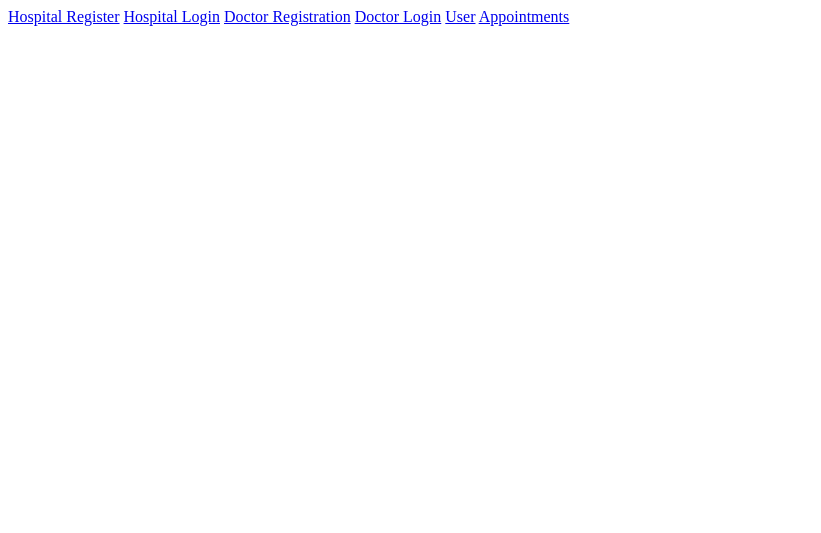
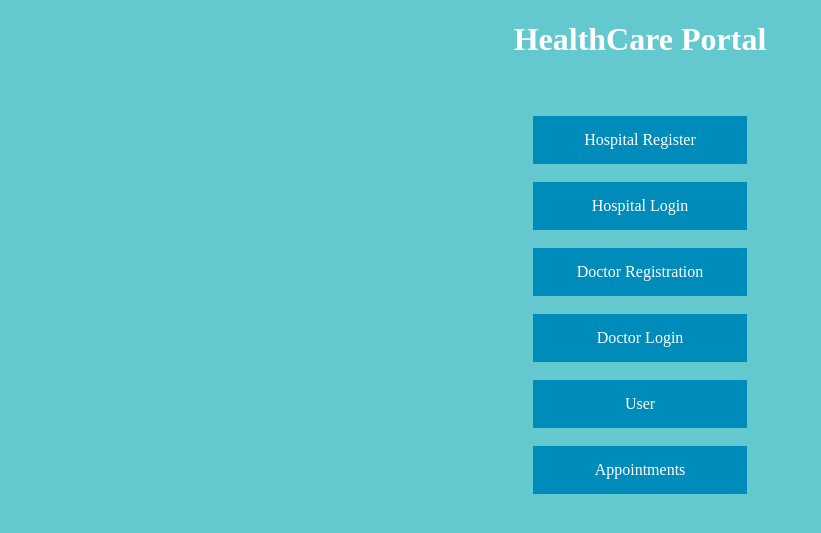
Before and after one commit to bhavyacontractor/G12_Healthcare, a Flask app: page / in a window 1280 px wide. Shown: the top 533 px of the page, without its empty margins (0-821 px from the left). Run offline with Flask 2, Linux system fonts and the light colour scheme; some libraries are stand-ins or nearby versions.

Commit message:
Update home.html

```diff
--- a/templates/home.html
+++ b/templates/home.html
@@ -2,14 +2,23 @@
 <html lang="en">
 <head>
     <meta charset="UTF-8">
-    <title>Title</title>
+    <title>Home</title>
+    <link rel="stylesheet" href="../static/css/styles.css">
+    <style>
+        a{
+            width: 150px;
+        }
+    </style>
 </head>
 <body>
-    <a href="/hospRegisterInitial">Hospital Register</a>
-<a href="/hospLogin">Hospital Login</a>
-<a href="/doctor_reg">Doctor Registration</a>
-<a href="/doctor_login">Doctor Login</a>
-<a href="/user">User</a>
-<a href="/appointments">Appointments</a>
+    <center>
+        <h1 style="color: white;">HealthCare Portal</h1> <br> <br>
+    <a href="/hospRegisterInitial" class="logOutBtn">Hospital Register</a> <br> <br>
+    <a href="/hospLogin" class="logOutBtn">Hospital Login</a> <br> <br>
+    <a href="/doctor_reg" class="logOutBtn">Doctor Registration</a> <br> <br>
+    <a href="/doctor_login" class="logOutBtn">Doctor Login</a> <br> <br>
+    <a href="/user" class="logOutBtn">User</a> <br> <br>
+    <a href="/appointments" class="logOutBtn">Appointments</a> <br> <br>
+    </center>
 </body>
 </html>
```
